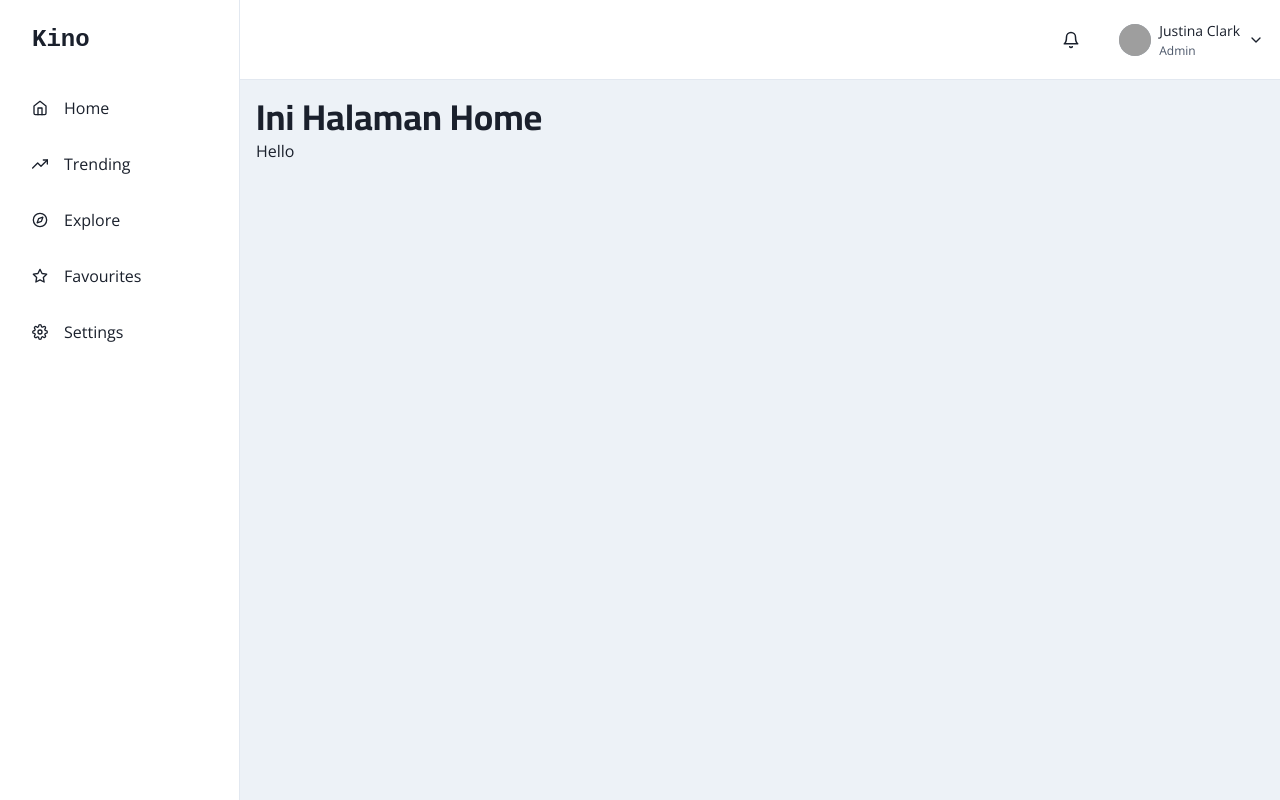
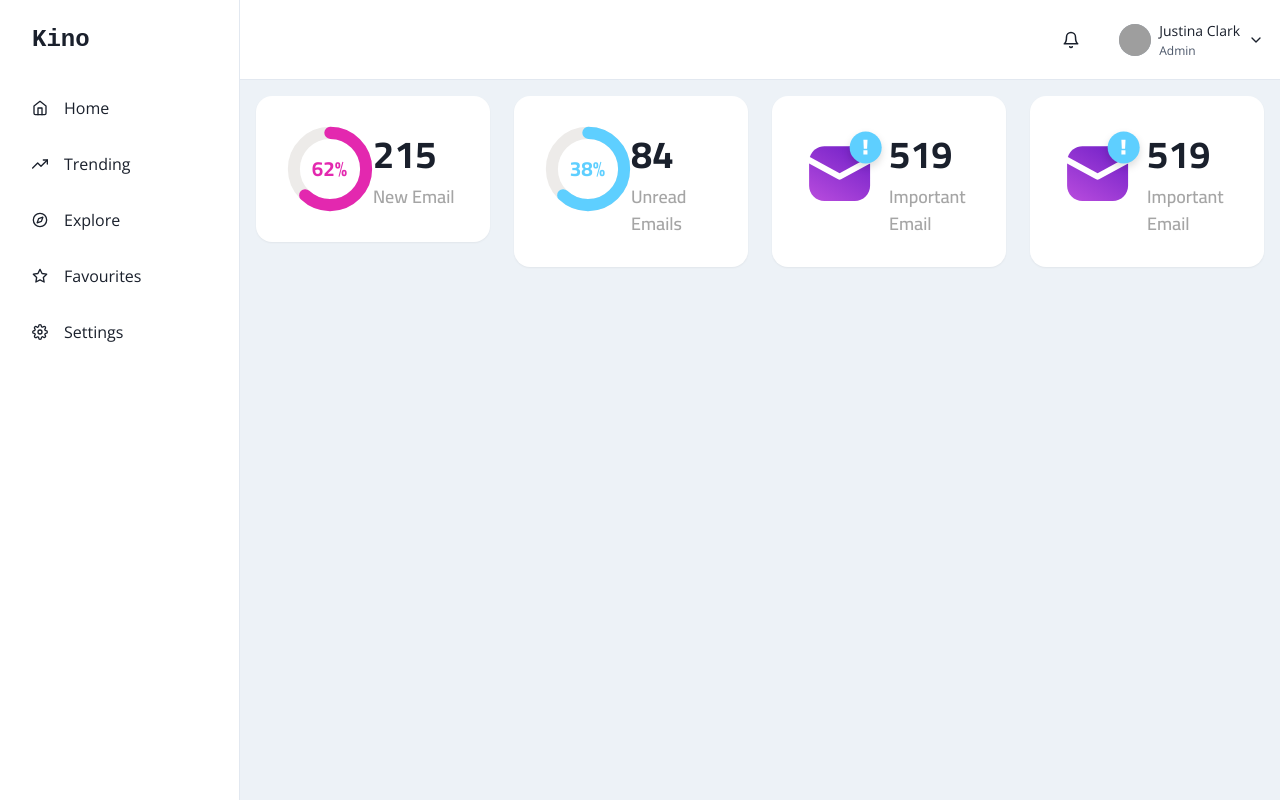
Before and after one commit to nashirjamali/kino-dashboard, a Next.js app: page / in a window 1280 px wide. Built offline with nearby package versions, Linux system fonts and the light colour scheme; grey boxes are pictures that could not be loaded.

Commit message:
Feature Card component (#5)
* wip

* Feature card

* change from grid to stack

closed #4

```diff
--- /dev/null
+++ b/components/FeatureCard.jsx
@@ -0,0 +1,25 @@
+import { Box, Grid, GridItem, Text, Center } from '@chakra-ui/react';
+import React from 'react';
+import { ImportantEmailIcon } from './icons';
+
+function FeatureCard({ featureElement, featureData, featureTitle }) {
+  return (
+    <Box p="30px" bg="white" rounded="2xl" boxShadow="sm">
+      <Grid templateColumns="repeat(2, 1fr)">
+        <GridItem>
+          <Center>{featureElement}</Center>
+        </GridItem>
+        <GridItem>
+          <Text fontFamily="Cairo" fontWeight="bold" fontSize="38px">
+            {featureData}
+          </Text>
+          <Text fontFamily="Cairo" fontWeight="semibold" fontSize="18px" color="grey_01">
+            {featureTitle}
+          </Text>
+        </GridItem>
+      </Grid>
+    </Box>
+  );
+}
+
+export default FeatureCard;
--- /dev/null
+++ b/components/icons/ImportantEmailIcon.jsx
@@ -0,0 +1,55 @@
+import React from 'react';
+import { createIcon } from '@chakra-ui/react';
+
+const EmailIcon = createIcon({
+  displayName: 'ImportantEmailIcon',
+  viewBox: '0 0 94 90',
+  path: [
+    <path
+      d="M39.9998 49.536L72.5225 31.7963C71.4882 28.3931 69.3901 25.4111 66.5364 23.288C63.6826 21.1649 60.2234 20.0125 56.6665 20H23.3332C19.7763 20.0125 16.3171 21.1649 13.4633 23.288C10.6095 25.4111 8.5115 28.3931 7.47717 31.7963L39.9998 49.536Z"
+      fill="url(#paint0_linear_9_168)"
+    />,
+    <path
+      d="M41.5968 56.2596C41.1069 56.5266 40.558 56.6665 40.0001 56.6665C39.4422 56.6665 38.8933 56.5266 38.4034 56.2596L6.66676 38.9486V63.3333C6.67197 67.7519 8.42959 71.9882 11.5541 75.1126C14.6785 78.2371 18.9148 79.9947 23.3334 79.9999H56.6668C61.0854 79.9947 65.3217 78.2371 68.4461 75.1126C71.5706 71.9882 73.3282 67.7519 73.3334 63.3333V38.9486L41.5968 56.2596Z"
+      fill="url(#paint1_linear_9_168)"
+    />,
+    <g filter="url(#filter0_d_9_168)">
+      <circle cx="68.5" cy="21.5" r="17.5" fill="#5ECFFF" />
+    </g>,
+    <path d="M66 13H70.536L70.056 22.768H66.456L66 13ZM66.024 24.472H70.464V29.128H66.024V24.472Z" fill="white" />,
+    <defs>
+      <filter
+        id="filter0_d_9_168"
+        x="43"
+        y="0"
+        width="51"
+        height="51"
+        filterUnits="userSpaceOnUse"
+        color-interpolation-filters="sRGB"
+      >
+        <feFlood flood-opacity="0" result="BackgroundImageFix" />
+        <feColorMatrix
+          in="SourceAlpha"
+          type="matrix"
+          values="0 0 0 0 0 0 0 0 0 0 0 0 0 0 0 0 0 0 127 0"
+          result="hardAlpha"
+        />
+        <feOffset dy="4" />
+        <feGaussianBlur stdDeviation="4" />
+        <feColorMatrix type="matrix" values="0 0 0 0 0 0 0 0 0 0 0 0 0 0 0 0 0 0 0.12 0" />
+        <feBlend mode="normal" in2="BackgroundImageFix" result="effect1_dropShadow_9_168" />
+        <feBlend mode="normal" in="SourceGraphic" in2="effect1_dropShadow_9_168" result="shape" />
+      </filter>
+      <linearGradient id="paint0_linear_9_168" x1="73" y1="6.5" x2="24.5" y2="88" gradientUnits="userSpaceOnUse">
+        <stop stop-color="#6418C3" />
+        <stop offset="1" stop-color="#B74BDD" />
+      </linearGradient>
+      <linearGradient id="paint1_linear_9_168" x1="73" y1="6.5" x2="24.5" y2="88" gradientUnits="userSpaceOnUse">
+        <stop stop-color="#6418C3" />
+        <stop offset="1" stop-color="#B74BDD" />
+      </linearGradient>
+    </defs>,
+  ],
+});
+
+export default EmailIcon;
--- a/components/icons/index.js
+++ b/components/icons/index.js
@@ -1,5 +1,6 @@
 import DashboardIcon from './DashboardIcon';
 import EmailIcon from './EmailIcon';
 import CommentIcon from './CommentIcon';
+import ImportantEmailIcon from "./ImportantEmailIcon";
 
-export { DashboardIcon, EmailIcon, CommentIcon };
+export { DashboardIcon, EmailIcon, CommentIcon, ImportantEmailIcon };
--- a/pages/index.jsx
+++ b/pages/index.jsx
@@ -1,14 +1,54 @@
+import { Box, CircularProgress, CircularProgressLabel, Stack } from '@chakra-ui/react';
 import React from 'react';
-import { Box, Heading, Text } from '@chakra-ui/react';
+import FeatureCard from '../components/FeatureCard';
+import { ImportantEmailIcon } from '../components/icons';
 import Body from '../layouts/Body';
 
 function Index() {
   return (
     <Body title="Home">
-      <Box>
-        <Heading>Ini Halaman Home</Heading>
-        <Text>Hello</Text>
-      </Box>
+      <Stack direction={['column', 'row']} spacing="24px" align="stretch">
+        <Box flex={1}>
+          <FeatureCard
+            featureElement={
+              <CircularProgress value={62} thickness="14px" size="86px" color="accent_02" capIsRound={true}>
+                <CircularProgressLabel color="accent_02" fontFamily="Cairo" fontWeight="bold">
+                  62%
+                </CircularProgressLabel>
+              </CircularProgress>
+            }
+            featureData={215}
+            featureTitle="New Email"
+          />
+        </Box>
+        <Box flex={1}>
+          <FeatureCard
+            featureElement={
+              <CircularProgress value={62} thickness="14px" size="86px" color="accent_01" capIsRound={true}>
+                <CircularProgressLabel color="accent_01" fontFamily="Cairo" fontWeight="bold">
+                  38%
+                </CircularProgressLabel>
+              </CircularProgress>
+            }
+            featureData={84}
+            featureTitle="Unread Emails"
+          />
+        </Box>
+        <Box flex={1}>
+          <FeatureCard
+            featureElement={<ImportantEmailIcon w="86px" h="86px" />}
+            featureData={519}
+            featureTitle="Important Email"
+          />
+        </Box>
+        <Box flex={1}>
+          <FeatureCard
+            featureElement={<ImportantEmailIcon w="86px" h="86px" />}
+            featureData={519}
+            featureTitle="Important Email"
+          />
+        </Box>
+      </Stack>
     </Body>
   );
 }
```
Also changed, not shown: components/CircularProgressBar.jsx (added, +50 -0 lines), public/assets/icons/important-email.png (added).
